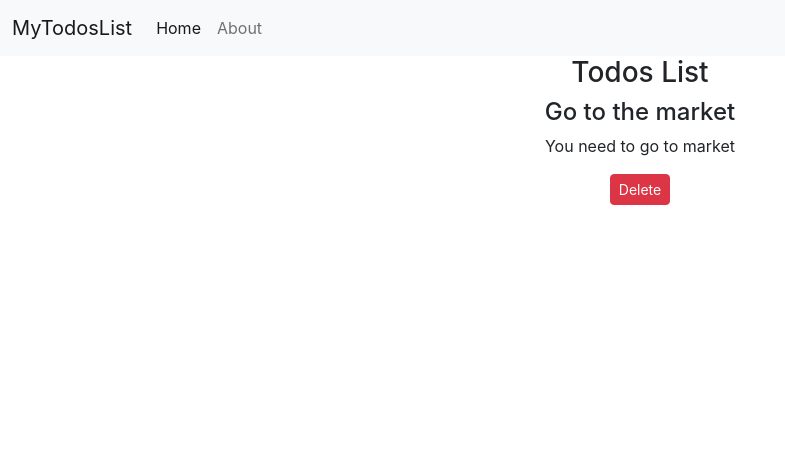
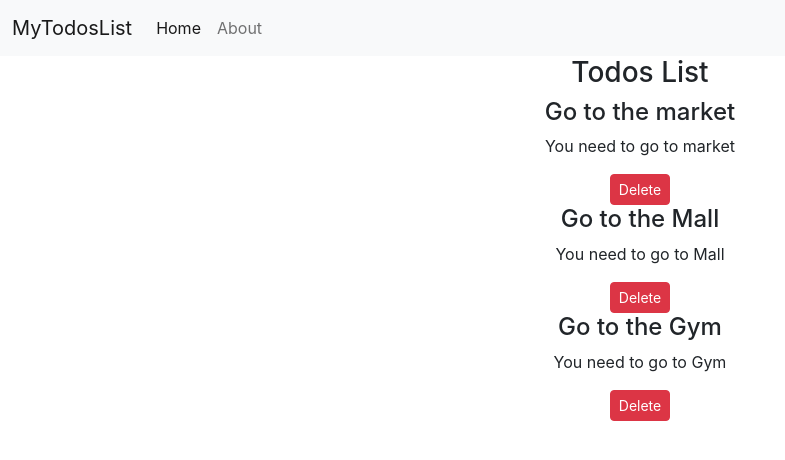
Before and after one commit to M-A-N-I-K/Todos-List, a React (Create React App) app: page / in a window 1280 px wide. Shown: the top 460 px of the page, without its empty margins (0-785 px from the left). Built offline with nearby package versions, Linux system fonts and the light colour scheme.

Commit message:
Props concepts applied

```diff
--- a/src/App.js
+++ b/src/App.js
@@ -1,11 +1,11 @@
-import logo from './logo.svg';
 import './App.css';
 import Navbar from './Components/Navbar';
 import Todos from './Components/Todos';
 import Footer from './Components/Footer';
 
 function App() {
-  let todos = [{
+
+  let todo = [{
     sNo: 1,
     title: "Go to the market",
     desc: "You need to go to market"
@@ -19,11 +19,14 @@ function App() {
     desc: "You need to go to Gym"
   }
   ]
+  const onDelete = (todo) => {
+    console.log("Called on delete");
+  }
   return (
     <>
       <div className="App">
         <Navbar title="MyTodosList" searchBar={false} />
-        <Todos todos={todos} />
+        <Todos todo={todo} onDelete={onDelete} />
         <Footer />
       </div>
     </>
--- a/src/Components/TodoItem.js
+++ b/src/Components/TodoItem.js
@@ -3,9 +3,9 @@ import React from 'react'
 const TodoItem = (props) => {
     return (
         <div>
-            <h4>{props.todos.title}</h4>
-            <p>{props.todos.desc}</p>
-            <button className="btn btn-sm btn-danger">Delete</button>
+            <h4>{props.todo.title}</h4>
+            <p>{props.todo.desc}</p>
+            <button className="btn btn-sm btn-danger" onClick={() => { props.onDelete(props.todo) }}>Delete</button>
         </div>
     )
 }
--- a/src/Components/Todos.js
+++ b/src/Components/Todos.js
@@ -3,11 +3,12 @@ import TodoItem from './TodoItem'
 
 const Todos = (props) => {
     return (
-        <div>
-            <div className='container'>
-                <h3>Todos List</h3>
-                <TodoItem todos={props.todos[0]} />
-            </div>
+        <div className='container'>
+            <h3 className="text-center">Todos List</h3>
+            {props.todo.map((todo) => {
+                return (<TodoItem todo={todo} key={todo.sNo} onDelete={() => { props.onDelete(todo) }} />)
+            })}
+
         </div>
     )
 }
```
